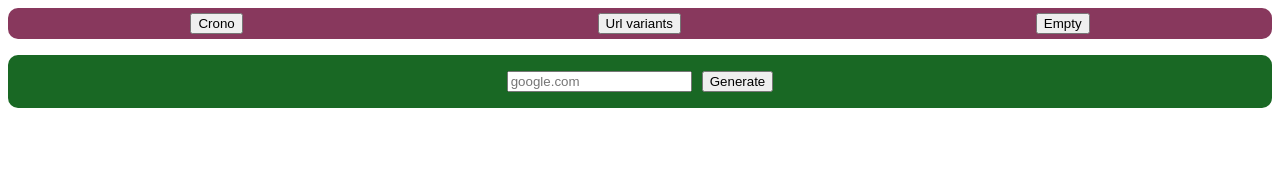
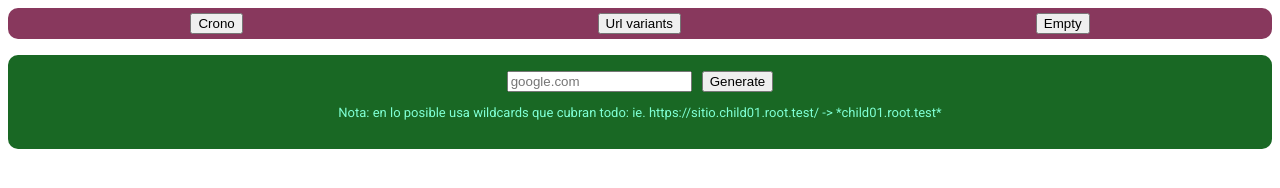
Before and after one commit to gon2santos/crono, a plain HTML site: page index.htm in a window 1280 px wide. Both pictures are taken after a click on the button "Url variants". Drawn offline with Linux system fonts and the light colour scheme.

Commit message:
update important note

```diff
--- a/index.htm
+++ b/index.htm
@@ -50,6 +50,8 @@
                 id="url_input" placeholder="google.com"><button onclick="generateURLVariations()">Generate</button>
         </div>
         <div id="url_list"></div>
+        <p style="color: aquamarine; font-size: small;">Nota: en lo posible usa wildcards que cubran todo: ie.
+            https://sitio.child01.root.test/ -> *child01.root.test*</p>
     </div>
 
 
```
